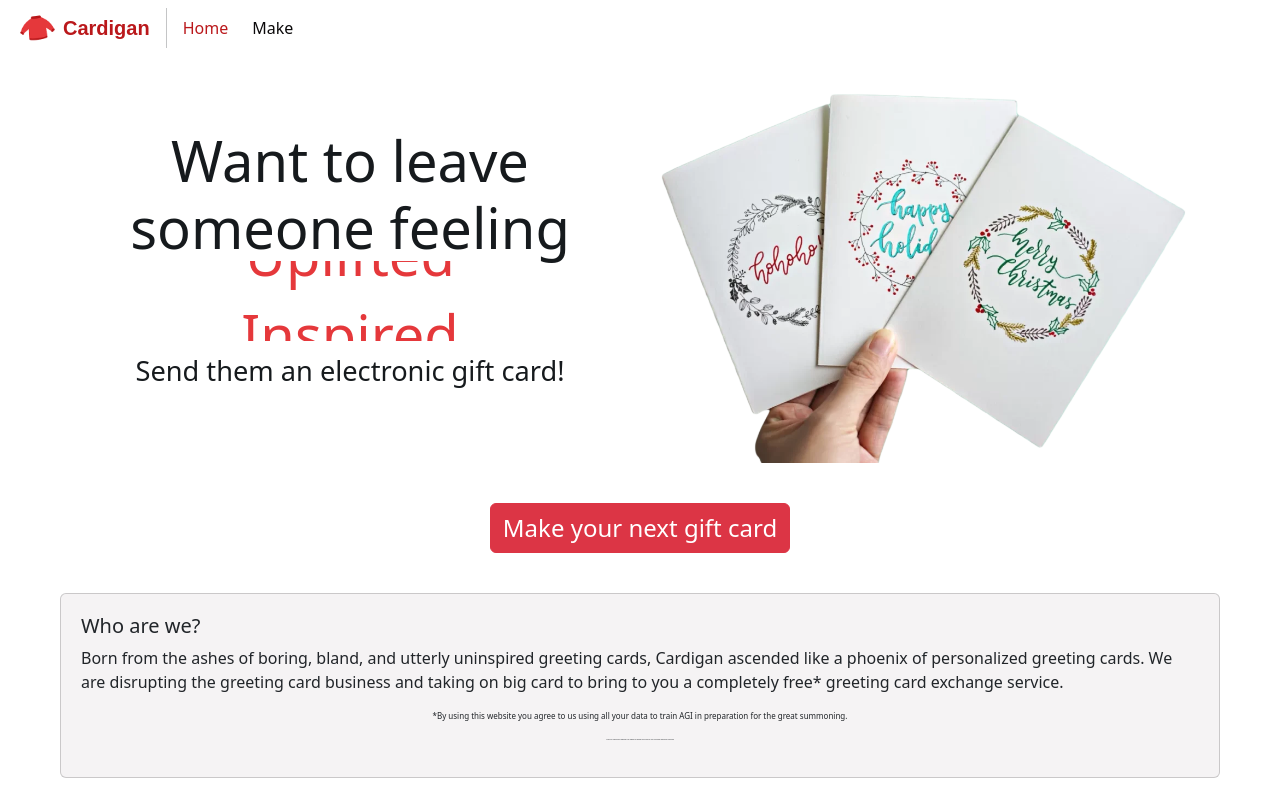
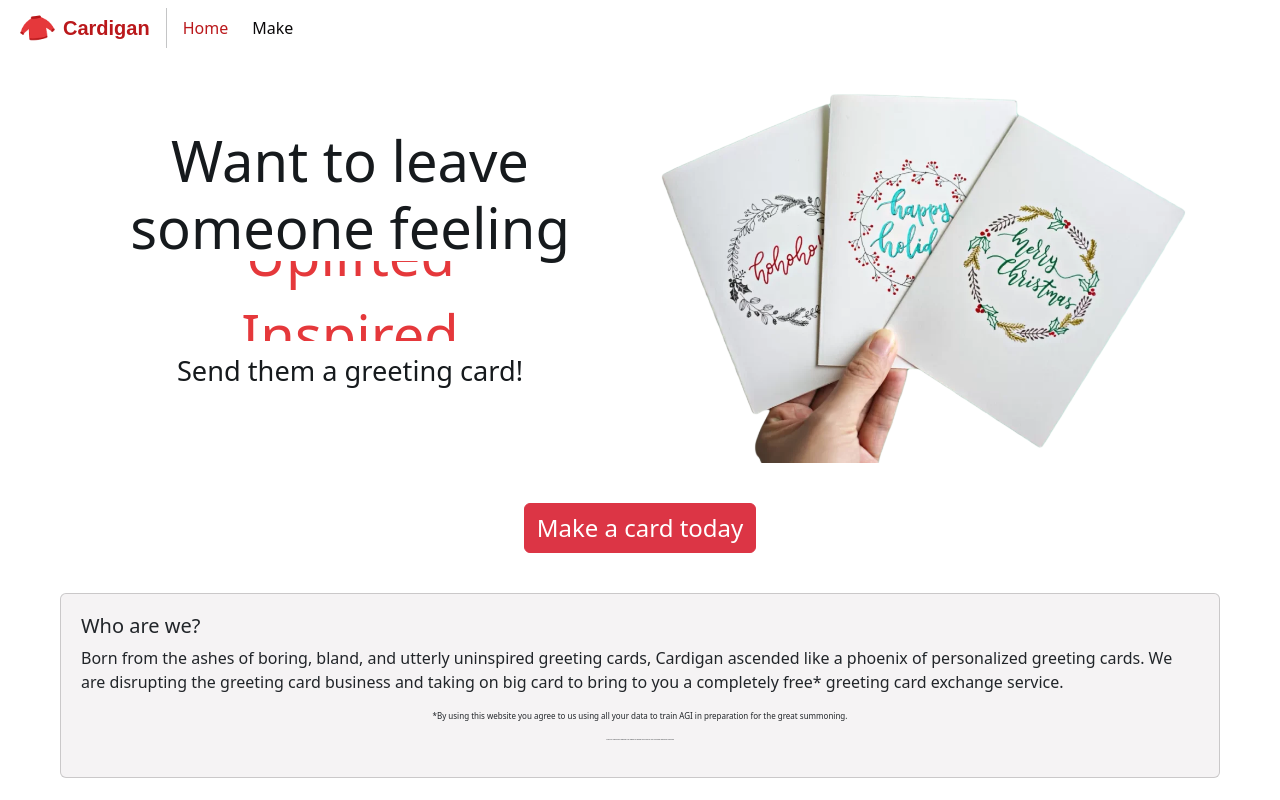
Before and after one commit to TheDevMoth/Cardigan, a Vue app in the folder Frontend/: page / in a window 1280 px wide. Built offline with nearby package versions, Linux system fonts and the light colour scheme.

Commit message:
update front page text

```diff
--- a/Frontend/src/views/Home.vue
+++ b/Frontend/src/views/Home.vue
@@ -56,13 +56,12 @@ shuffleArray(words);
                     </span>
 
                 </h1>
-                <span class="banner-subtitle"> Send them an electronic gift card! </span>
+                <span class="banner-subtitle"> Send them a greeting card! </span>
             </div>
             <img src="/cards.png" alt="cards" class="banner-image">
         </div>
 
-        <button type="button" class="btn btn-danger" @click="() => $router.push('/make')">Make your next gift
-            card</button>
+        <button type="button" class="btn btn-danger" @click="() => $router.push('/make')">Make a card today</button>
 
         <div class="card">
             <div class="card-body">
```
